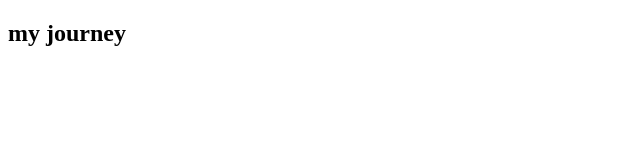
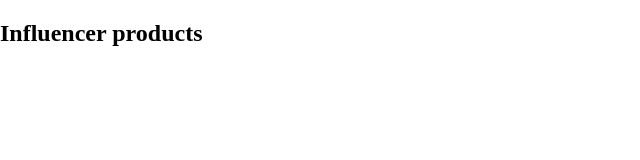
Before and after one commit to Jony121420/my-assignment-2, a plain HTML site: page index.html in a window 1280 px wide. Shown: the whole page, without its empty margins (0-640 px from the left). Drawn offline with Linux system fonts and the light colour scheme.

Commit message:
starting

```diff
--- a/index.html
+++ b/index.html
@@ -5,6 +5,7 @@
     <meta http-equiv="X-UA-Compatible" content="IE=edge">
     <meta name="viewport" content="width=device-width, initial-scale=1.0">
     <title>my-assignment-2</title>
+    <link rel="stylesheet" href="/styles/style.css">
 </head>
 <body>
     <!DOCTYPE html>
@@ -16,7 +17,12 @@
         <title>Document</title>
     </head>
     <body>
-        <h2>my journey</h2>
+        <!-- This is a Header html -->
+
+        <header>
+            <h2>Influencer products</h2>
+        </header>
+
     </body>
     </html>
 </body>
--- /dev/null
+++ b/styles/style.css
@@ -0,0 +1,6 @@
+/* font import here */
+@import url('https://fonts.googleapis.com/css2?family=Poppins&display=swap');
+body{
+    margin: 0;
+    padding: 0;
+}
```
Also changed, not shown: images/Circle design.svg (added), images/action.png (added), images/airpod.png (added), images/camera.png (added), images/drone.png (added), images/gear.png (added), images/lights.png (added), images/main-camera.png (added), images/mic.png (added), images/setup.png (added), images/single-light.png (added), images/tripod.png (added).
